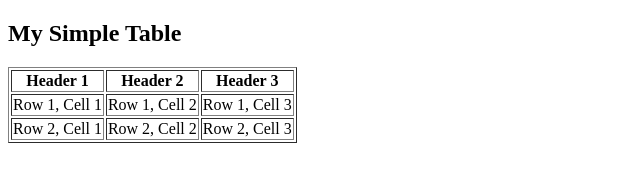
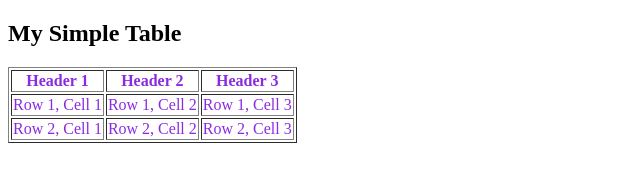
Before and after one commit to sanaullahaslam/Web_Engineering_Exam_Practice, a plain HTML site: page Table.html in a window 1280 px wide. Shown: the whole page, without its empty margins (0-640 px from the left). Drawn offline with Linux system fonts and the light colour scheme.

Commit message:
table text color

```diff
--- a/Table.html
+++ b/Table.html
@@ -11,7 +11,7 @@
 
   <h2>My Simple Table</h2>
 
-  <table border="1">
+  <table border="1" style="color: blueviolet;">
     <tr>
       <th>Header 1</th>
       <th>Header 2</th>
```
